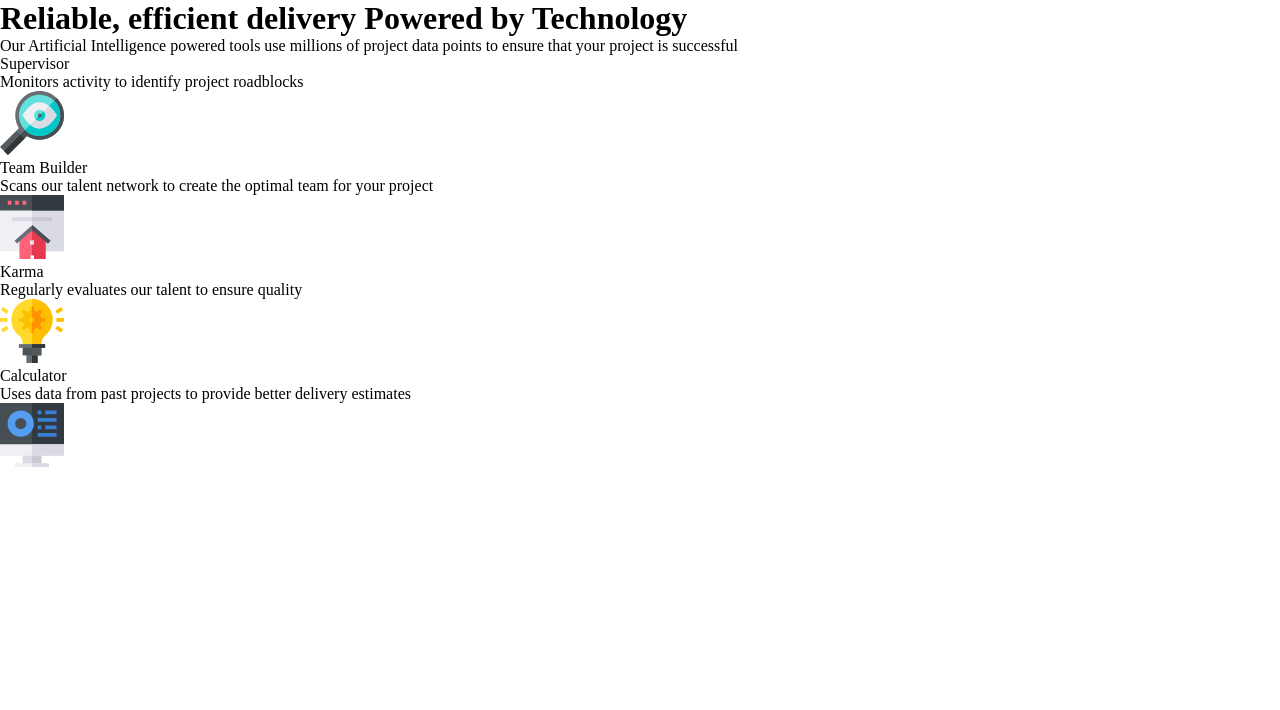
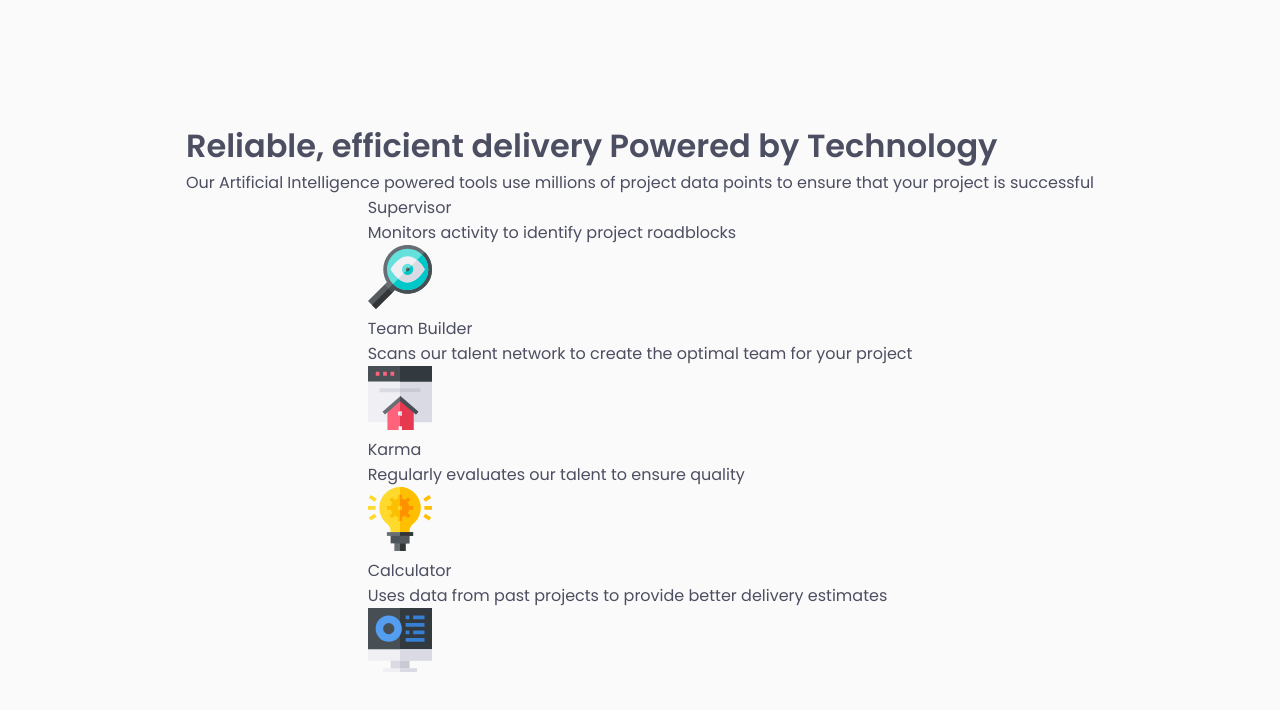
Before and after one commit to sheronimo/frontendmentor-fourcard, a plain HTML site: page index.html in a window 1280 px wide. Drawn offline with Linux system fonts and the light colour scheme.

Commit message:
global styling

```diff
--- /dev/null
+++ b/scss/_globals.scss
@@ -0,0 +1,14 @@
+body {
+	min-height: 100vh;
+	font-family: $font-stack;
+	background: $clr-neutral-700;
+	color: $clr-neutral-200;
+	display: flex;
+	flex-direction: column;
+	justify-content: center;
+	align-items: center;
+}
+
+h1 {
+	font-weight: 600;
+}
--- a/scss/main.scss
+++ b/scss/main.scss
@@ -1,2 +1,3 @@
 @import 'reset';
 @import 'config';
+@import 'globals';
```
Also changed, not shown: css/main.css, 1 other file.
